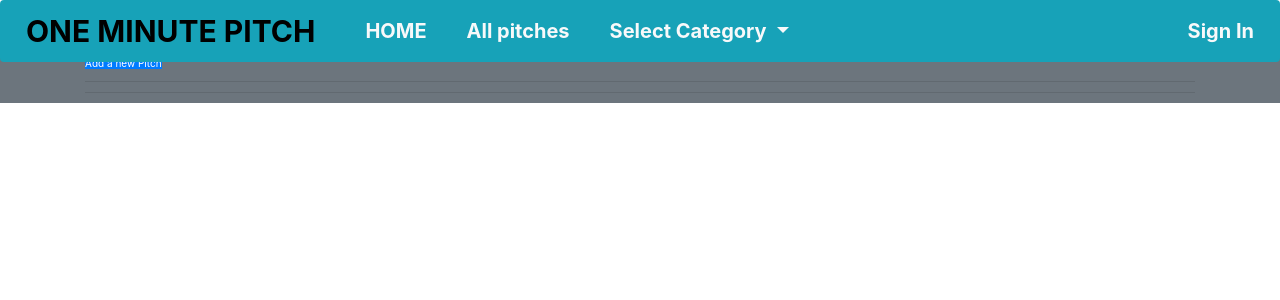
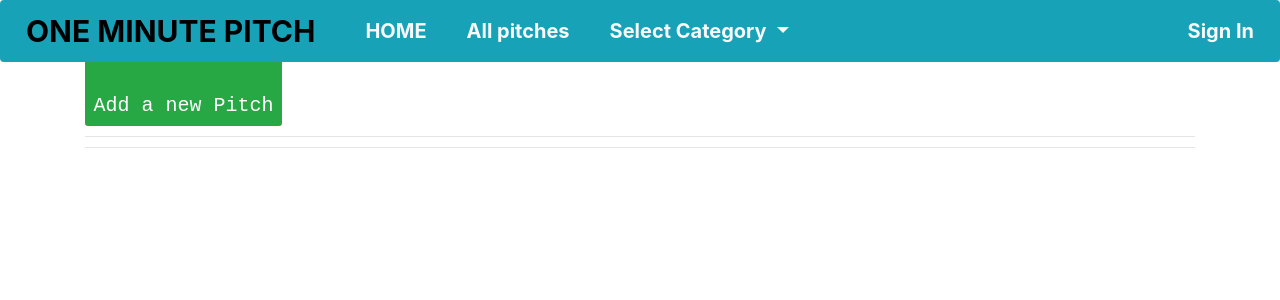
Before and after one commit to AokoMercyline/One-Minute-Pitches, a Flask app: page /inteview/pitches/ in a window 1280 px wide. Shown: the top 300 px of the page. Run offline with Flask 2, Linux system fonts and the light colour scheme; data that the repository does not hold is empty; some libraries are stand-ins or nearby versions.

Commit message:
solved conflicting styling

```diff
--- a/app/templates/interview.html
+++ b/app/templates/interview.html
@@ -9,10 +9,12 @@
 {% endblock %}
 
 {% block content %}
-<section class=" inter bg-secondary">
+<section class="">
         <div class="container">
-                <h3 class="text-center text-light">Inteview Pitches</h3>
-                <a class="btn-primary btn-md " href="{{url_for('main.new_pitch')}}">
+                <h3 class="text-center" style="font-size: 30px; font-weight: bolder; font-family: 'Anton', sans-serif;
+                font-family: 'Lobster', cursive;
+                font-family: 'Ultra', serif; color: black;">Inteview Pitches</h3>
+                <a style="font-size: 20px; font-family: 'Courier New', Courier, monospace;" class="btn btn-success" href="{{url_for('main.new_pitch')}}">
                     <br>
                     Add a new Pitch
                 </a>
```
